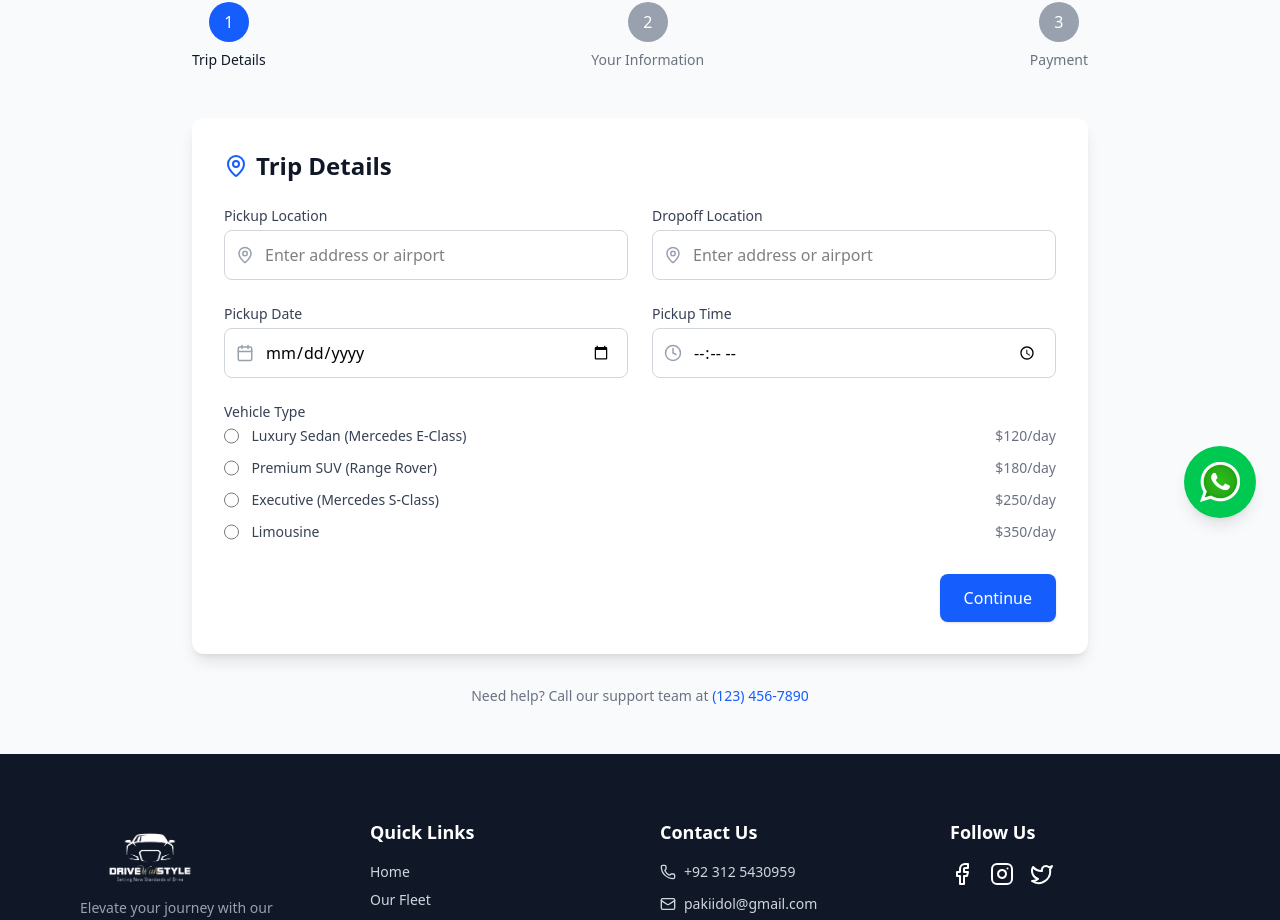
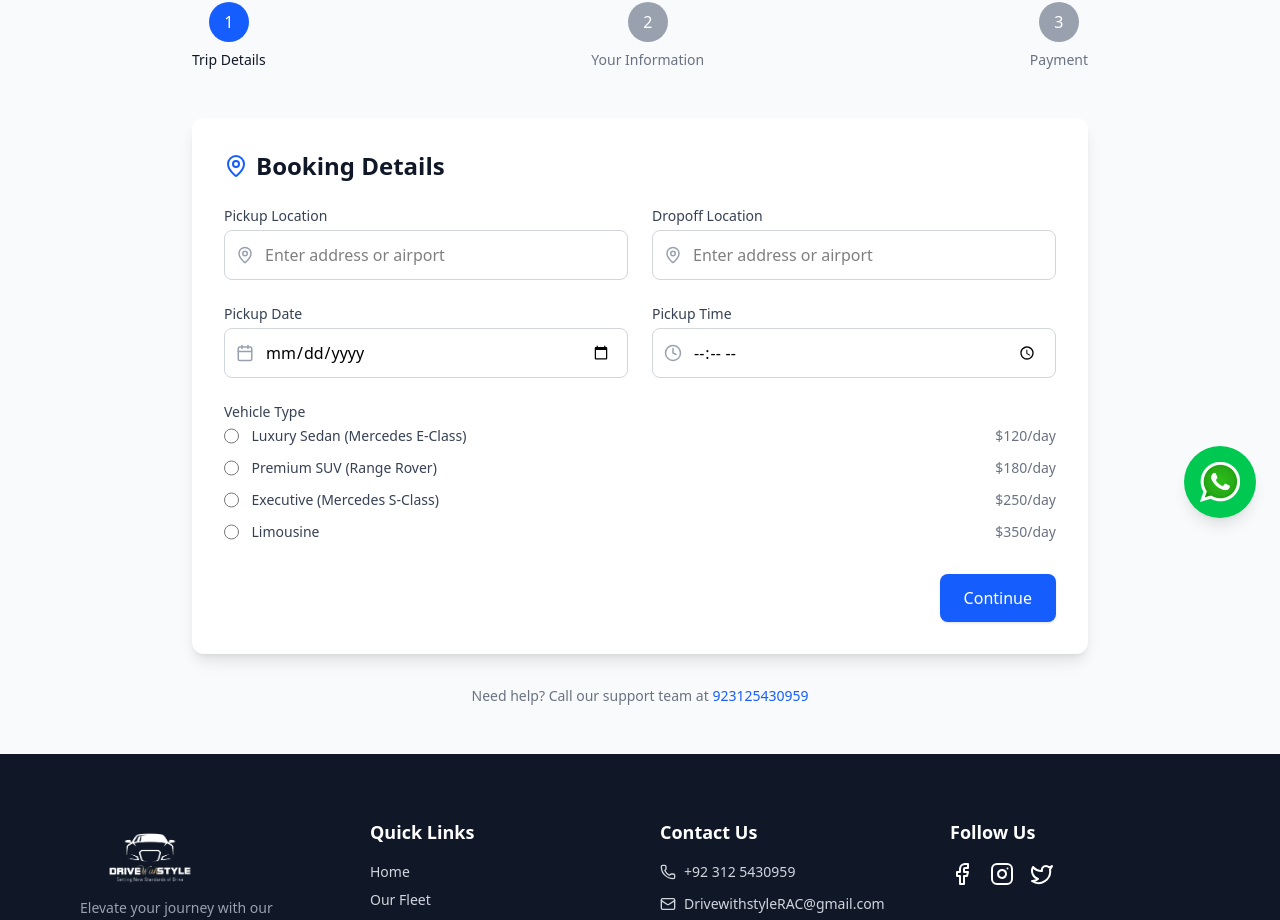
Before and after one commit to shery313/drive-with-style, a React (Vite) app: page /book in a window 1280 px wide. Shown: the part 258-1178 px from the top of the page. Built offline with nearby package versions, Linux system fonts and the light colour scheme.

Commit message:
vedio added logo fixed

```diff
--- a/src/componenets/BookingPage.tsx
+++ b/src/componenets/BookingPage.tsx
@@ -105,7 +105,7 @@ const BookingPage = () => {
               <div className="p-6 sm:p-8">
                 <h2 className="text-2xl font-bold text-gray-900 dark:text-white mb-6 flex items-center gap-2">
                   <MapPin className="text-blue-600 dark:text-blue-400" size={24} />
-                  Trip Details
+                  Booking Details
                 </h2>
 
                 <div className="space-y-6">
@@ -544,7 +544,7 @@ const BookingPage = () => {
         {/* Support Info */}
         {step !== 4 && (
           <div className="mt-8 text-center text-sm text-gray-500 dark:text-gray-400">
-            <p>Need help? Call our support team at <a href="tel:+923125430959" className="text-blue-600 dark:text-blue-400 hover:underline">(123) 456-7890</a></p>
+            <p>Need help? Call our support team at <a href="tel:+923125430959" className="text-blue-600 dark:text-blue-400 hover:underline">923125430959</a></p>
           </div>
         )}
       </div>
--- a/src/componenets/Conctact.tsx
+++ b/src/componenets/Conctact.tsx
@@ -38,7 +38,7 @@ const Contact = () => {
             </div>
             <div className="flex items-center gap-4">
               <Mail className="text-blue-600" size={28} />
-              <span className="text-lg font-medium">pakiidol@gmail.com</span>
+              <span className="text-lg font-medium">DrivewithstyleRAC@gmail.com</span>
             </div>
             <div className="flex items-center gap-4">
               <MapPin className="text-blue-600" size={28} />
--- a/src/componenets/Footer.tsx
+++ b/src/componenets/Footer.tsx
@@ -47,7 +47,7 @@ const Footer = () => {
               <Phone size={16} /> +92 312 5430959
             </li>
             <li className="flex items-center gap-2">
-              <Mail size={16} /> pakiidol@gmail.com
+              <Mail size={16} /> DrivewithstyleRAC@gmail.com
             </li>
             <li className="flex items-center gap-2">
               <MapPin size={16} /> Block#08 Flate#02, PHA Red Flate, G-10/2 Islamabad.
--- a/src/componenets/Home.tsx
+++ b/src/componenets/Home.tsx
@@ -60,14 +60,20 @@ const Home = () => {
             animate={{ x: 0, opacity: 1 }}
             transition={{ duration: 0.7 }}
           >
-            <img
-              src="/car1.jpg"
-              alt="Luxury Mercedes-Benz S-Class for rent"
-              className="w-full rounded-xl shadow-2xl z-10 relative"
-              width={800}
-              height={600}
-              loading="eager"
-            />
+            <video
+              className="rounded-xl shadow-lg w-full h-auto "
+              width={600}
+              height={400}
+              // controls
+              autoPlay
+              preload="none"
+              muted
+            // poster="/ch.jpg"
+            >
+              <source src="/df.mp4" type="video/mp4" />
+              Your browser does not support the video tag.
+            </video>
+
             <div className="absolute -bottom-6 -right-6 w-32 h-32 bg-blue-500 rounded-full opacity-20"></div>
             <div className="absolute -top-6 -left-6 w-40 h-40 bg-purple-500 rounded-full opacity-20"></div>
           </motion.div>
@@ -457,7 +463,7 @@ const Home = () => {
             Trusted By
           </h3>
           <div className="flex flex-wrap justify-center gap-8 md:gap-16 items-center">
-            {["https://osomehygiene.com/cdn/shop/files/osome_logo_brand_page-0001-1-21-25.jpg?v=1737454351", "https://bejaanhygiene.com/wp-content/uploads/2024/05/Bejaan-Logo-min.png", "/infinix.jpg", "/itel.jpg"].map((company, i) => (
+            {["https://osomehygiene.com/cdn/shop/files/osome_logo_brand_page-0001-1-21-25.jpg?v=1737454351", "https://d3fyizz0b46qgr.cloudfront.net/global/x_new/logo.svg","https://bejaanhygiene.com/wp-content/uploads/2024/05/Bejaan-Logo-min.png", "/infinix.jpg", "/itel.jpg"].map((company, i) => (
               <motion.div
                 key={i}
                 whileHover={{ scale: 1.05 }}
```
Also changed, not shown: 1 other file (tests, documents, lock files or other folders).
